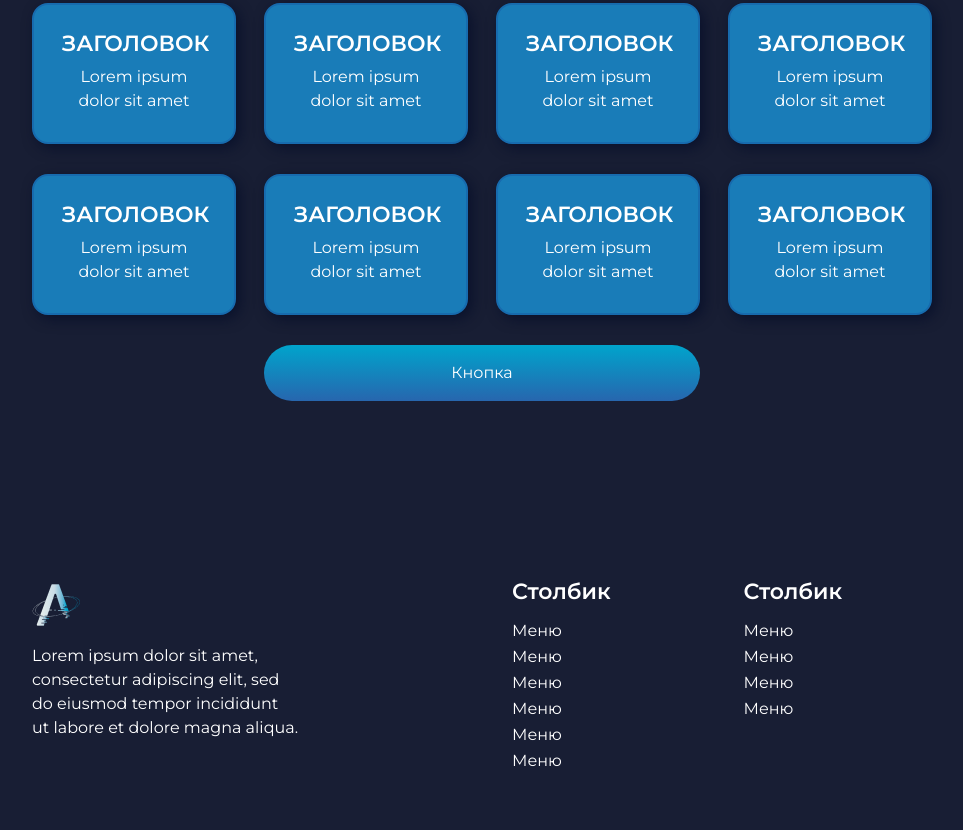
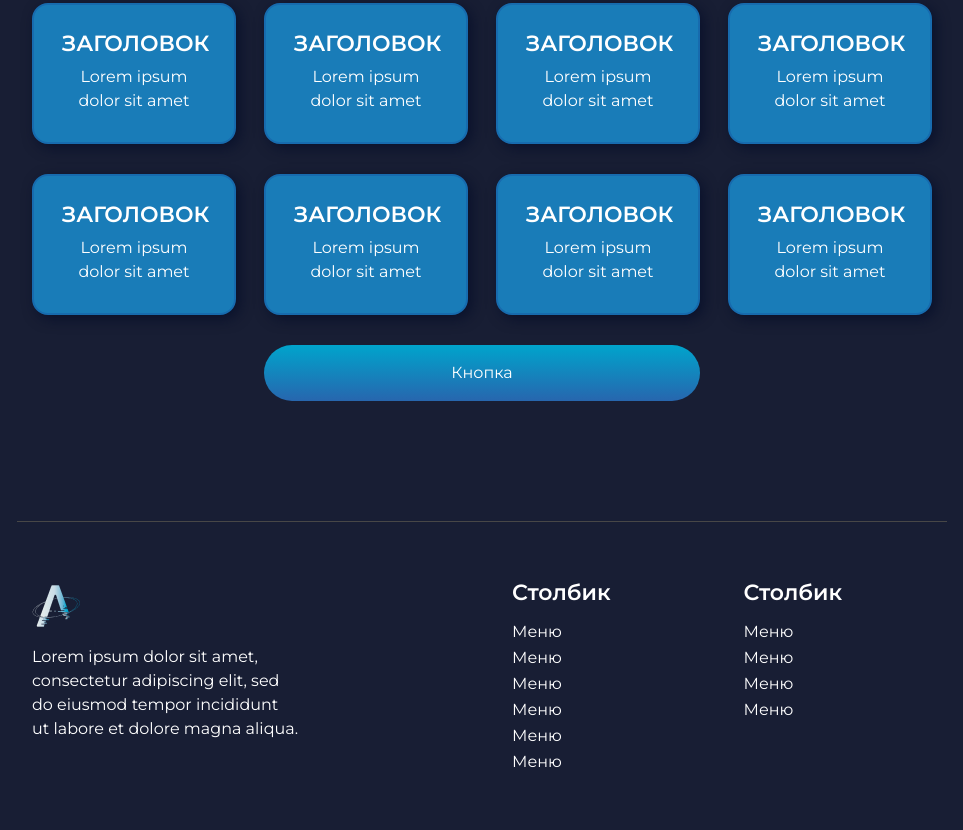
Before and after one commit to Semen84/homework, a plain HTML site: page homework-7_layer-1/index.html in a window 1280 px wide. Shown: the part 917-1747 px from the top of the page, without its empty margins (158-1121 px from the left). Drawn offline with Linux system fonts and the light colour scheme; files whose address does not match are found by name.

Commit message:
Update style.css

```diff
--- a/homework-7_layer-1/css/style.css
+++ b/homework-7_layer-1/css/style.css
@@ -202,6 +202,7 @@ body {
   padding-left: 15px;
   padding-right: 15px;
   padding-bottom: 60px;
+    border-top: 1px solid #474747;
 }
 
 .footer_container {
```
